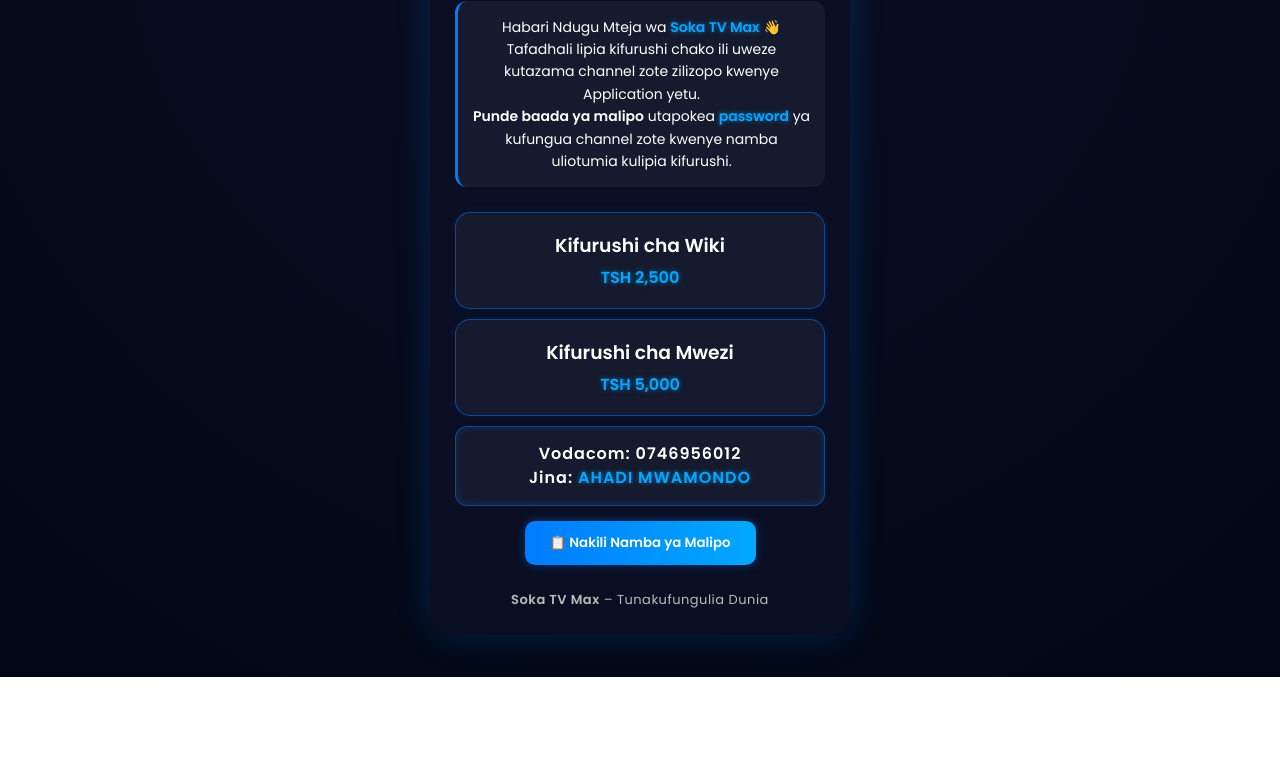
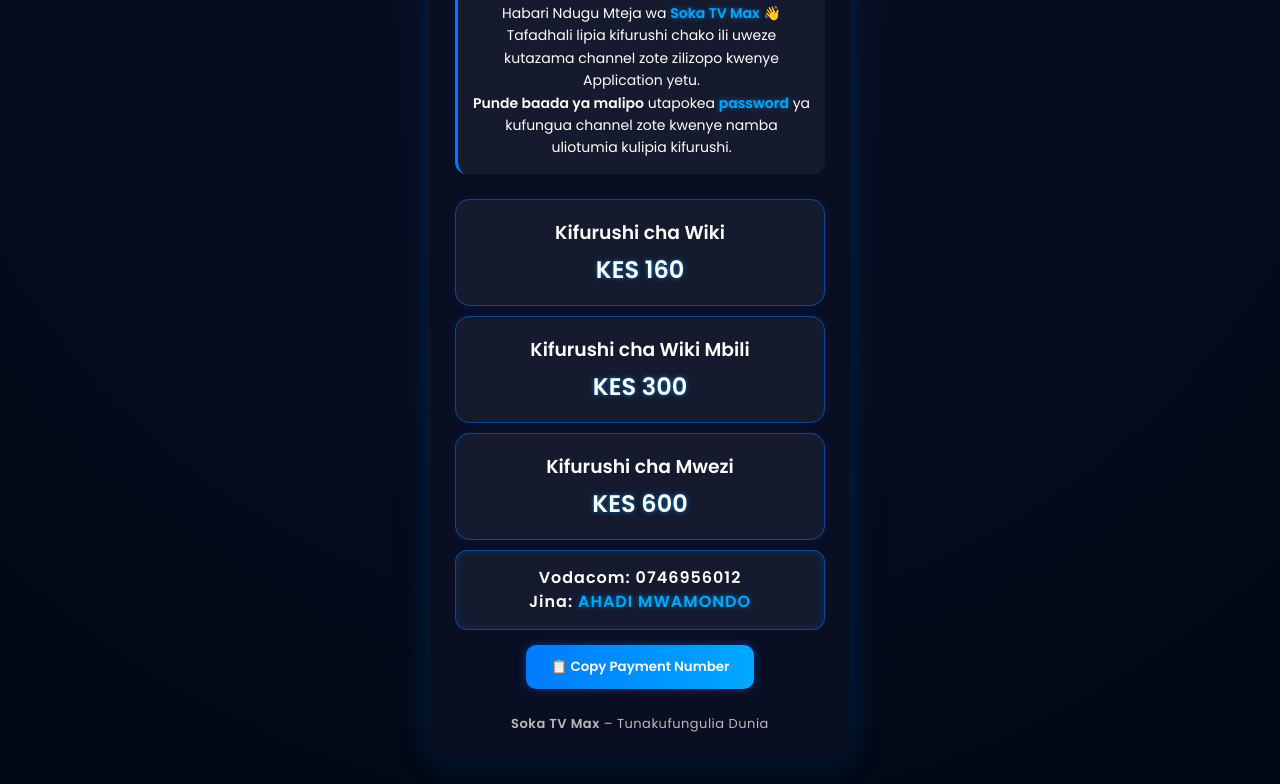
Before and after one commit to hassanal100/AdsPush, a plain HTML site: page index.html in a window 1280 px wide. Shown: the part 123-907 px from the top of the page. Before the commit the page ends 800 px from the top, so only its background shows below. Drawn offline with Linux system fonts and the light colour scheme.

Commit message:
Update index.html

```diff
--- a/index.html
+++ b/index.html
@@ -41,7 +41,7 @@
     }
 
     .logo {
-      font-size: 28px;
+      font-size: 30px;
       font-weight: 700;
       color: #00a8ff;
       margin-bottom: 15px;
@@ -125,6 +125,18 @@
       font-weight: 600;
       text-shadow: 0 0 5px rgba(0,168,255,0.6);
     }
+
+    .price-card p {
+      font-size: 18px;
+      font-weight: 600;
+      color: #00a8ff;
+    }
+
+    .price-card span {
+      font-size: 24px;
+      font-weight: 700;
+      color: #fff;
+    }
   </style>
 </head>
 <body>
@@ -139,12 +151,17 @@
 
     <div class="price-card">
       <h3>Kifurushi cha Wiki</h3>
-      <p><span class="highlight">TSH 2,500</span></p>
+      <p><span class="highlight">KES 160</span></p>
+    </div>
+
+    <div class="price-card">
+      <h3>Kifurushi cha Wiki Mbili</h3>
+      <p><span class="highlight">KES 300</span></p>
     </div>
 
     <div class="price-card">
       <h3>Kifurushi cha Mwezi</h3>
-      <p><span class="highlight">TSH 5,000</span></p>
+      <p><span class="highlight">KES 600</span></p>
     </div>
 
     <div class="number">
@@ -152,7 +169,7 @@
       Jina: <span class="highlight">AHADI MWAMONDO</span>
     </div>
 
-    <button class="copy-btn" onclick="copyNumber()">📋 Nakili Namba ya Malipo</button>
+    <button class="copy-btn" onclick="copyNumber()">📋 Copy Payment Number</button>
 
     <div class="footer">
       <p><b>Soka TV Max</b> – Tunakufungulia Dunia </p>
@@ -163,7 +180,7 @@
     function copyNumber() {
       const number = document.getElementById('payNumber').innerText;
       navigator.clipboard.writeText(number);
-      alert("✅ Namba ya Malipo imenakiliwa: " + number);
+      alert("✅ Payment Number Copied: " + number);
     }
   </script>
 </body>
```
